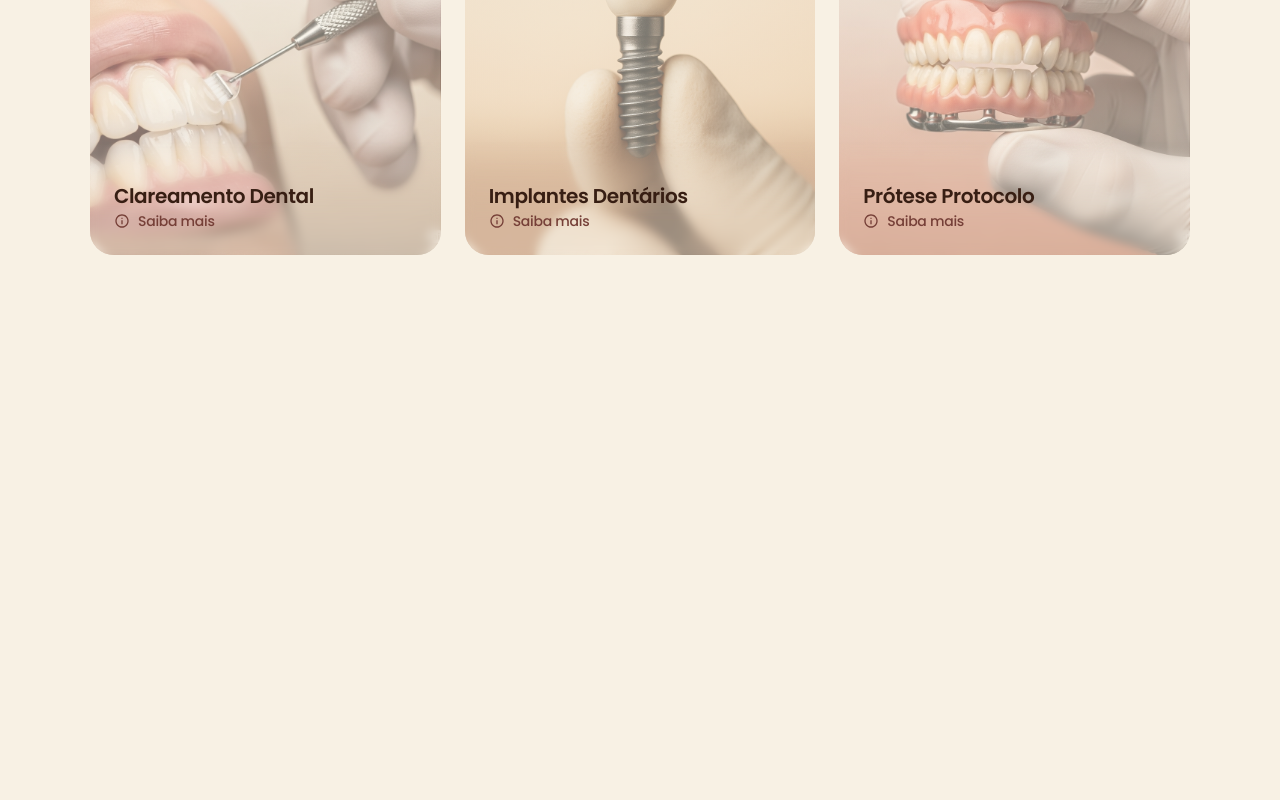
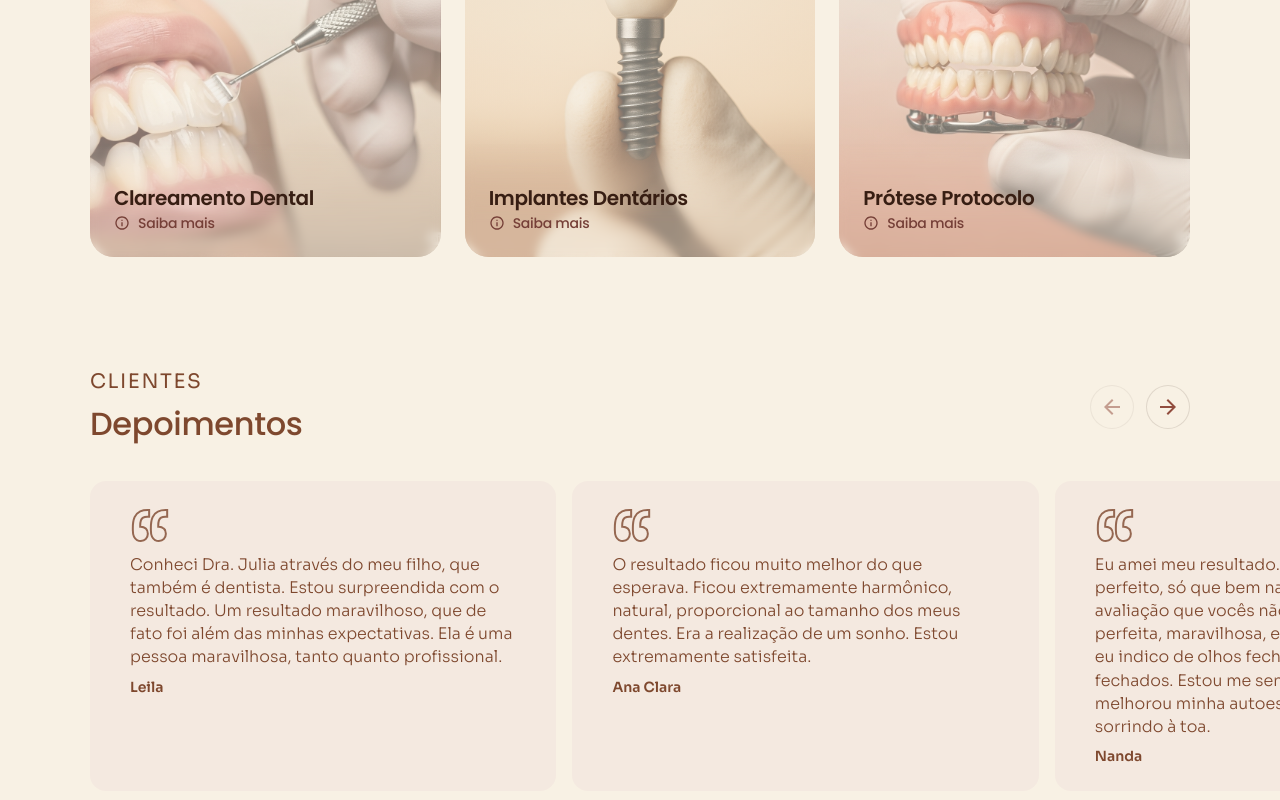
Before and after one commit to saadiqbal-dev/julia-farias, a React (Vite) app: page / in a window 1280 px wide. Shown: the part 1626-2426 px from the top of the page. Before the commit the page ends 1881 px from the top, so only its background shows below. Built offline with nearby package versions, Linux system fonts and the light colour scheme.

Commit message:
feat: add testimonials section

```diff
--- a/src/App.tsx
+++ b/src/App.tsx
@@ -1,12 +1,14 @@
 import { MainLayout } from "./layouts/main";
 import { HeroSection } from "./components/sections/hero";
 import { Services } from "./components/sections/services";
+import { ClientTestimonials } from "./components/sections/client-testimonials";
 
 function App() {
   return (
     <MainLayout className="gap-14 flex flex-col">
       <HeroSection />
       <Services />
+      <ClientTestimonials />
     </MainLayout>
   );
 }
--- /dev/null
+++ b/src/components/sections/client-testimonials.tsx
@@ -0,0 +1,113 @@
+import { testimonials } from "@/data/testimonials";
+import {
+  Carousel,
+  CarouselContent,
+  CarouselItem,
+  CarouselPrevious,
+  CarouselNext,
+} from "../ui/carousel";
+
+import Quote from "@/assets/quote.svg";
+import { cn } from "@/lib/utils";
+import { useRef, useEffect, useState } from "react";
+
+interface Testimonial {
+  author: string;
+  text: string;
+  className?: string;
+}
+
+function Testimonial({ author, text, className }: Testimonial) {
+  return (
+    <div
+      className={cn(
+        "flex md:max-w-[535px] h-full w-full px-10 py-6 flex-col gap-2 rounded-2xl bg-secondary-light-1",
+        className
+      )}
+    >
+      <img src={Quote} alt="Quote Icon" className="size-10" />
+      <p className="self-stretch text-primary-dark-2 font-sora text-base font-light leading-[145%]">
+        {text}
+      </p>
+      <h4 className="text-primary-dark-2 font-sora text-sm font-semibold leading-[145%]">
+        {author}
+      </h4>
+    </div>
+  );
+}
+
+export function ClientTestimonials() {
+  const lastRef = useRef<HTMLDivElement>(null);
+  const [lastItemMargin, setLastItemMargin] = useState<string>("267px");
+
+  useEffect(() => {
+    const updateMargin = () => {
+      if (lastRef.current && window.innerWidth >= 768) {
+        const elementWidth = lastRef.current.offsetWidth;
+        const margin = `calc(50vw - ${elementWidth}px)`;
+        setLastItemMargin(margin);
+      }
+    };
+
+    // Initial calculation
+    updateMargin();
+
+    // Update on resize
+    window.addEventListener("resize", updateMargin);
+
+    // Cleanup
+    return () => window.removeEventListener("resize", updateMargin);
+  }, []);
+  return (
+    <section id="client-testimonials">
+      <div className="mx-auto lg:py-14">
+        <Carousel className="flex flex-col gap-6 md:gap-9">
+          <div className="max-w-[min(1100px,calc(100vw-32px))]  mx-auto w-full flex items-center justify-between">
+            <div className="flex flex-col gap-2">
+              <h3 className="text-primary-dark-2 font-sora text-base tracking-[1.28px] md:text-xl leading-[130%] md:tracking-[1.6px]">
+                CLIENTES
+              </h3>
+              <h2 className="text-primary-dark-2 font-poppins text-2xl md:text-[32px] font-medium leading-[130%] tracking-[-0.32px]">
+                Depoimentos
+              </h2>
+            </div>
+            <div className="md:flex items-center gap-3 hidden">
+              <CarouselPrevious />
+              <CarouselNext />
+            </div>
+          </div>
+          <CarouselContent className="pl-[calc((100vw-min(1100px,calc(100vw-32px)))/2)]">
+            {testimonials.map((testimonial, index) => {
+              const isLast = index === testimonials.length - 1;
+              const marginRight =
+                isLast && window.innerWidth >= 768 ? lastItemMargin : undefined;
+
+              return (
+                <CarouselItem
+                  key={index}
+                  ref={isLast ? lastRef : null}
+                  className={cn(
+                    "sm:basis-2/3 lg:basis-2/5 max-w-[535px]",
+                    index === 0 && "pr-2 lg:pr-0",
+                    index === testimonials.length - 1 &&
+                      "pr-2 lg:pr-0 max-w-auto"
+                  )}
+                  style={{ marginRight }}
+                >
+                  <Testimonial
+                    author={testimonial.author}
+                    text={testimonial.text}
+                  />
+                </CarouselItem>
+              );
+            })}
+          </CarouselContent>
+          <div className="flex px-4 items-center gap-3 md:hidden">
+            <CarouselPrevious />
+            <CarouselNext />
+          </div>
+        </Carousel>
+      </div>
+    </section>
+  );
+}
--- a/src/components/sections/hero.tsx
+++ b/src/components/sections/hero.tsx
@@ -74,7 +74,7 @@ export function HeroSection() {
               <img
                 src={card.imgSrc}
                 alt={card.title}
-                className="max-w-[382px] max-h-[417px] md:max-h-full md:h-[402px] object-cover md:max-w-full w-full"
+                className="max-w-[382px] max-h-[417px] md:max-h-full md:h-full aspect-[382/417] md:aspect-[365/402] object-cover md:max-w-full w-full"
               />
             </NavigationCardContent>
           </NavigationCard>
--- /dev/null
+++ b/src/data/testimonials.tsx
@@ -0,0 +1,19 @@
+export interface Testimonial {
+  author: string;
+  text: string;
+}
+
+export const testimonials: Testimonial[] = [
+  {
+    author: "Leila",
+    text: "Conheci Dra. Julia através do meu filho, que também é dentista. Estou surpreendida com o resultado. Um resultado maravilhoso, que de fato foi além das minhas expectativas. Ela é uma pessoa maravilhosa, tanto quanto profissional."
+  },
+  {
+    author: "Ana Clara",
+    text: "O resultado ficou muito melhor do que esperava. Ficou extremamente harmônico, natural, proporcional ao tamanho dos meus dentes. Era a realização de um sonho. Estou extremamente satisfeita."
+  },
+  {
+    author: "Nanda",
+    text: "Eu amei meu resultado. Meu sorriso ficou perfeito, só que bem natural. Podem marcar a avaliação que vocês não vão se arrepender. Ela é perfeita, maravilhosa, ela é super profissional e eu indico de olhos fechados, indico de olhos fechados. Estou me sentindo mais bonita, melhorou minha autoestima e agora estou sorrindo à toa."
+  }
+];
```
Also changed, not shown: src/assets/quote.svg (added).
